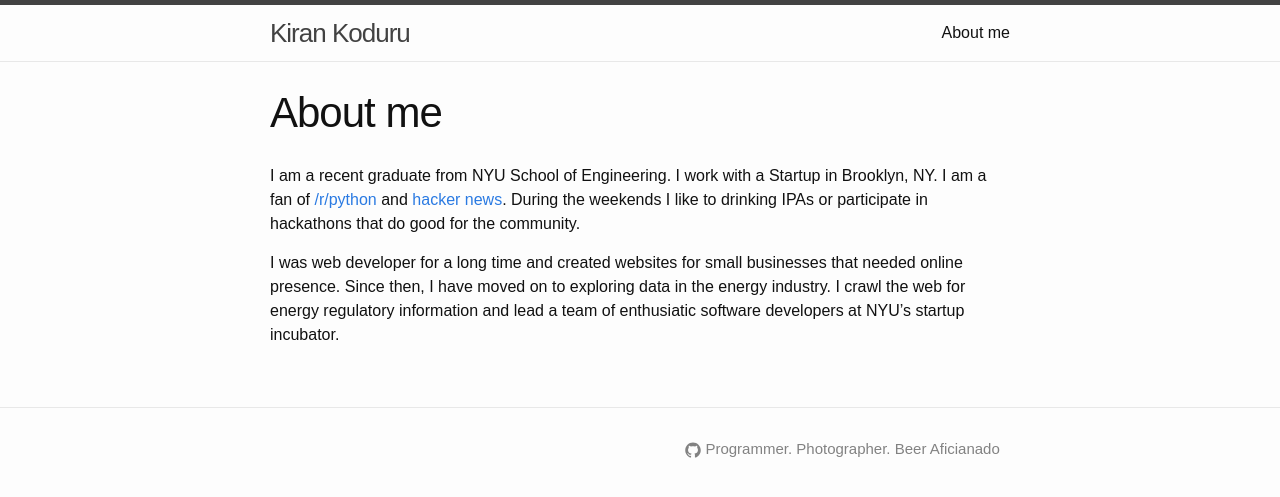
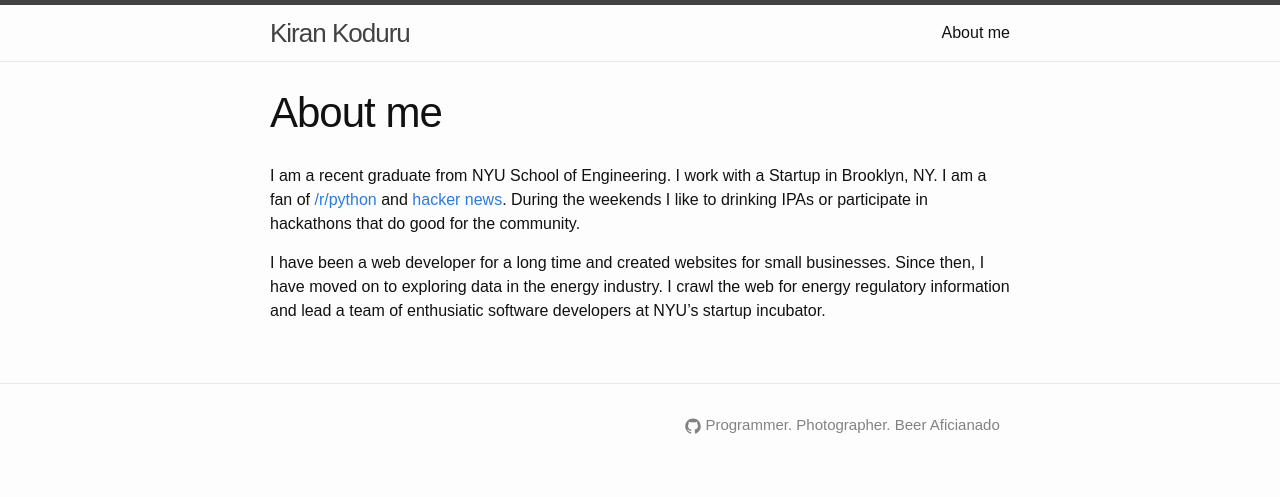
Before and after one commit to arupbhunia/kirankoduru.github.io, a Jekyll site: the page built from about.md, in a window 1280 px wide. Shown: the top 497 px of the page. Built offline with Jekyll 4.4.1, drawn with Linux system fonts in a browser that asks for light colours.

Commit message:
grammar in about.md

```diff
--- a/about.md
+++ b/about.md
@@ -5,4 +5,4 @@ permalink: /about/
 ---
 I am a recent graduate from NYU School of Engineering. I work with a Startup in Brooklyn, NY. I am a fan of [/r/python](http://reddit.com/r/python) and [hacker news](https://news.ycombinator.com/). During the weekends I like to drinking IPAs or participate in hackathons that do good for the community.
 
-I was web developer for a long time and created websites for small businesses that needed online presence. Since then, I  have moved on to exploring data in the energy industry. I crawl the web for energy regulatory information and lead a team of enthusiatic software developers at NYU's startup incubator.
+I have been a web developer for a long time and created websites for small businesses. Since then, I have moved on to exploring data in the energy industry. I crawl the web for energy regulatory information and lead a team of enthusiatic software developers at NYU's startup incubator.
```
